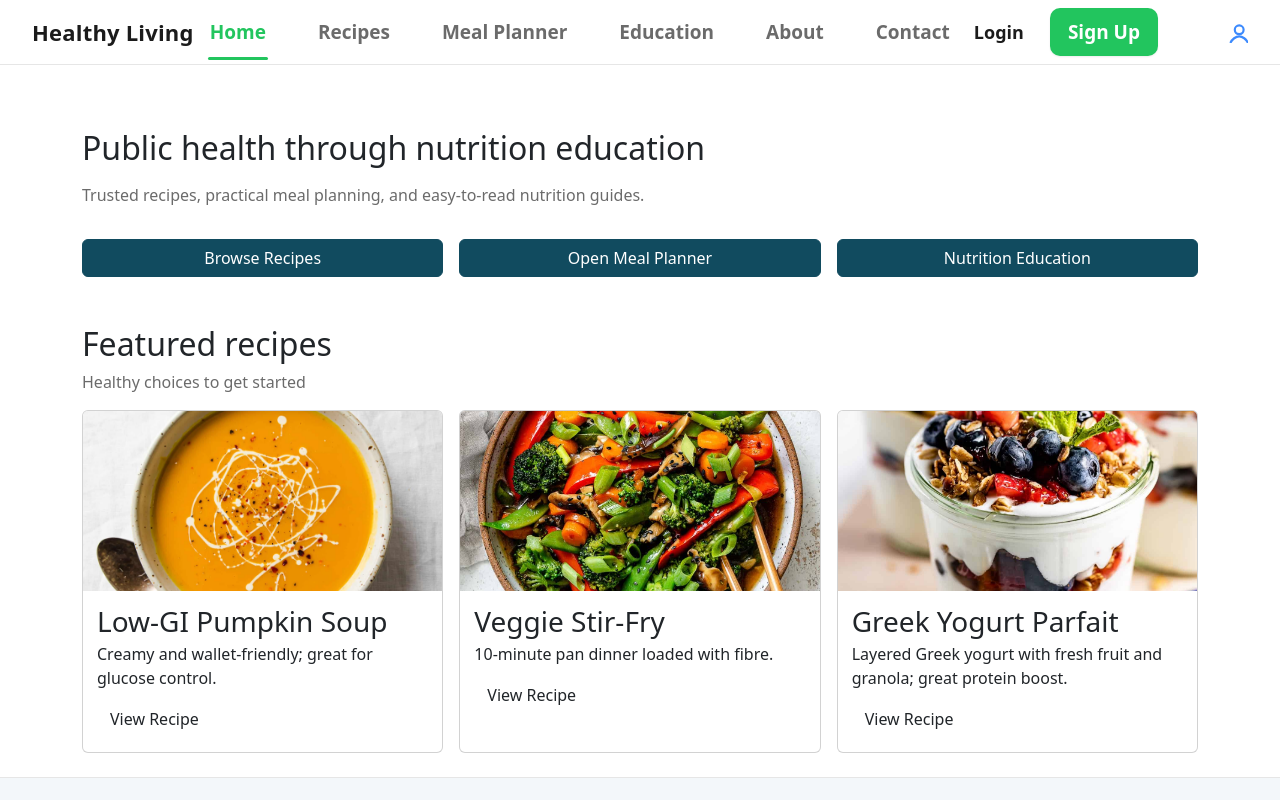
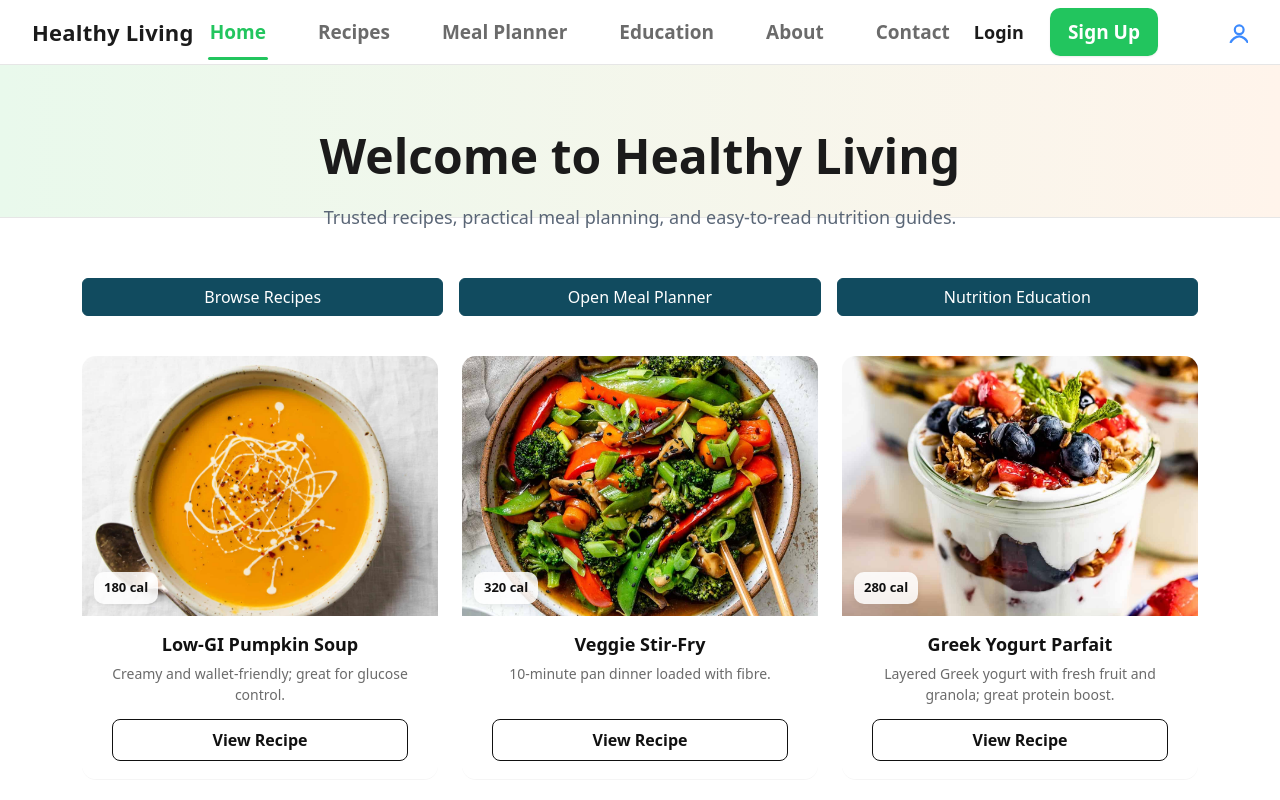
Before and after one commit to Dy1anL1/5032-Nutrition-Education, a Vue app: page / in a window 1280 px wide. Shown: the top 800 px of the page. Built offline with nearby package versions, Linux system fonts and the light colour scheme.

Commit message:
set up every page title to make it similar

```diff
--- a/src/assets/main.css
+++ b/src/assets/main.css
@@ -14,6 +14,37 @@ header {
   position: sticky;
   top: 0;
   z-index: 10;
+}
+
+/* Global title bar used by multiple pages (matches Recipes.vue look) */
+.title-bar {
+  width: 100vw;
+  height: 12vw;
+  margin: 20px;
+  margin-top: -25px; /* visually sit under the nav */
+  margin-left: calc(50% - 50vw);
+  margin-right: calc(50% - 50vw);
+  background: linear-gradient(90deg, #e9f9ec 0%, #fff4eb 100%);
+  border-bottom: 1px solid var(--line);
+}
+.title-inner {
+  max-width: var(--max-width);
+  margin: 0 auto;
+  padding: 56px 24px;
+  text-align: center;
+}
+.title {
+  font-size: 48px;
+  line-height: 1.5;
+  margin: 0 0 12px;
+  font-weight: 800;
+  color: #1b1b1b;
+}
+.subtitle {
+  max-width: 900px;
+  margin: 0 auto;
+  color: #5a6676;
+  font-size: 18px;
 }
 
 nav .brand {
@@ -87,7 +118,7 @@ textarea:focus {
 /* Cards */
 .cards {
   display: grid;
-  gap: 16px;
+  gap: 24px; /* increased spacing between cards */
   grid-template-columns: repeat(1, minmax(0, 1fr));
 }
 @media (min-width: 640px) {
--- a/src/components/RecipeCard.vue
+++ b/src/components/RecipeCard.vue
@@ -1,10 +1,24 @@
 <template>
-  <article class="card">
-    <img :src="recipe.image || 'https://via.placeholder.com/800x480?text=Recipe'" alt="" />
-    <div class="body">
-      <h3 style="margin: 0 0 4px">{{ recipe.title }}</h3>
-      <p class="muted" style="margin: 0 0 10px">{{ recipe.summary }}</p>
-      <router-link class="btn" :to="`/recipes/${recipe.id}`">View Recipe</router-link>
+  <article class="rc-card">
+    <div
+      class="rc-hero"
+      :style="{
+        backgroundImage:
+          'url(' + (recipe.image || 'https://via.placeholder.com/800x480?text=Recipe') + ')',
+      }"
+      role="img"
+      :aria-label="recipe.title || 'Recipe image'"
+    >
+      <div class="cal-badge">{{ (recipe.nutrition && recipe.nutrition.kcal) || '-' }} cal</div>
+    </div>
+
+    <div class="rc-info">
+      <div>
+        <h3 class="rc-title">{{ recipe.title }}</h3>
+        <p class="rc-summary">{{ recipe.summary }}</p>
+      </div>
+
+      <router-link class="rc-cta" :to="'/recipes/' + recipe.id">View Recipe</router-link>
     </div>
   </article>
 </template>
@@ -12,3 +26,86 @@
 <script setup>
 defineProps({ recipe: { type: Object, required: true } })
 </script>
+
+<style scoped>
+.rc-card {
+  border-radius: 14px;
+  overflow: hidden;
+  background: #fff;
+  box-shadow: 0 1px 0 rgba(0, 0, 0, 0.04);
+  transition:
+    transform 160ms ease,
+    box-shadow 160ms ease,
+    filter 160ms ease;
+  min-height: 360px; /* make card taller */
+  display: flex;
+  flex-direction: column;
+}
+.rc-card:hover {
+  transform: translateY(-6px);
+  box-shadow: 0 12px 30px rgba(18, 38, 63, 0.12);
+  filter: brightness(1.03);
+}
+
+.rc-hero {
+  height: 260px; /* bigger hero image */
+  background-size: cover;
+  background-position: center;
+  position: relative;
+}
+.cal-badge {
+  position: absolute;
+  left: 12px;
+  bottom: 12px;
+  background: rgba(255, 255, 255, 0.85);
+  color: #111;
+  padding: 6px 10px;
+  border-radius: 10px;
+  font-weight: 700;
+  font-size: 13px;
+  box-shadow: 0 2px 6px rgba(0, 0, 0, 0.08);
+}
+
+.rc-info {
+  padding: 18px;
+  background: #fff;
+  display: flex;
+  flex-direction: column;
+  align-items: center; /* center CTA */
+  justify-content: space-between;
+  flex: 1;
+}
+.rc-title {
+  margin: 0 0 8px;
+  font-size: 18px;
+  font-weight: 800;
+  color: #111;
+  text-align: center;
+}
+.rc-summary {
+  margin: 0 0 14px;
+  color: var(--muted);
+  font-size: 14px;
+  text-align: center;
+}
+.rc-cta {
+  display: inline-block;
+  padding: 8px 100px;
+  border-radius: 8px;
+  background: transparent;
+  border: 1px solid #111; /* default black border */
+  color: #111; /* default black text */
+  font-weight: 700;
+  text-decoration: none;
+  transition:
+    background 140ms ease,
+    color 140ms ease,
+    border-color 140ms ease;
+  align-self: center;
+}
+.rc-cta:hover {
+  background: #22c55e; /* green on hover */
+  color: #fff;
+  border-color: #22c55e;
+}
+</style>
--- a/src/pages/About.vue
+++ b/src/pages/About.vue
@@ -1,5 +1,11 @@
 <template>
-  <SectionTitle title="About Us" subtitle="Mission, team and partners" />
+  <section class="title-bar">
+    <div class="title-inner">
+      <h1 class="title">About Healthy Living</h1>
+      <p class="subtitle">Our mission, team and partners working for better nutrition.</p>
+    </div>
+  </section>
+
   <p>
     Our mission is to improve public health through practical nutrition education and accessible
     tools.
--- a/src/pages/Contact.vue
+++ b/src/pages/Contact.vue
@@ -1,5 +1,11 @@
 <template>
-  <SectionTitle title="Contact" subtitle="Send us a message" />
+  <section class="title-bar">
+    <div class="title-inner">
+      <h1 class="title">Contact Us</h1>
+      <p class="subtitle">Send us a message - we'll get back to you (mock).</p>
+    </div>
+  </section>
+
   <form @submit.prevent="onSubmit" class="grid" style="max-width: 520px">
     <label>Name</label>
     <input v-model.trim="name" class="input" />
--- a/src/pages/Education.vue
+++ b/src/pages/Education.vue
@@ -1,5 +1,11 @@
 <template>
-  <SectionTitle title="Nutrition Education" subtitle="Articles, infographics and quick guides" />
+  <section class="title-bar">
+    <div class="title-inner">
+      <h1 class="title">Nutrition Education</h1>
+      <p class="subtitle">Articles, infographics and quick guides to build healthy habits.</p>
+    </div>
+  </section>
+
   <div class="cards">
     <article class="card">
       <div class="body">
--- a/src/pages/Home.vue
+++ b/src/pages/Home.vue
@@ -1,7 +1,13 @@
 <template>
+  <!-- Page title bar (consistent with Recipes) -->
+  <section class="title-bar">
+    <div class="title-inner">
+      <h1 class="title">Welcome to Healthy Living</h1>
+      <p class="subtitle">Trusted recipes, practical meal planning, and easy-to-read nutrition guides.</p>
+    </div>
+  </section>
+
   <section class="hero">
-    <h1>Public health through nutrition education</h1>
-    <p>Trusted recipes, practical meal planning, and easy-to-read nutrition guides.</p>
     <div class="grid" style="grid-template-columns: repeat(auto-fit, minmax(240px, 1fr))">
       <router-link to="/recipes" class="btn primary">Browse Recipes</router-link>
       <router-link to="/meal-planner" class="btn primary">Open Meal Planner</router-link>
@@ -10,7 +16,6 @@
   </section>
 
   <section>
-    <SectionTitle title="Featured recipes" subtitle="Healthy choices to get started" />
     <div class="cards">
       <RecipeCard v-for="r in featured" :key="r.id" :recipe="r" />
     </div>
--- a/src/pages/MealPlanner.vue
+++ b/src/pages/MealPlanner.vue
@@ -1,5 +1,11 @@
 <template>
-  <SectionTitle title="Meal Planner" subtitle="Plan your week's meals (coming soon)" />
+  <section class="title-bar">
+    <div class="title-inner">
+      <h1 class="title">Meal Planner</h1>
+      <p class="subtitle">Plan your week's meals (coming soon)</p>
+    </div>
+  </section>
+
   <p>
     In Version 1, this page is a placeholder. The planner grid and shopping list will be implemented
     in the next iteration.
--- a/src/pages/Recipes.vue
+++ b/src/pages/Recipes.vue
@@ -252,7 +252,7 @@ const filtered = computed(() => {
   max-width: var(--page-max);
   margin: 0 auto;
   padding-inline: var(--pad-inline-grid);
-  padding-bottom: 28px;
+  padding-bottom: 40px;
 }
 
 /* Responsive: stack on small screens */
```
